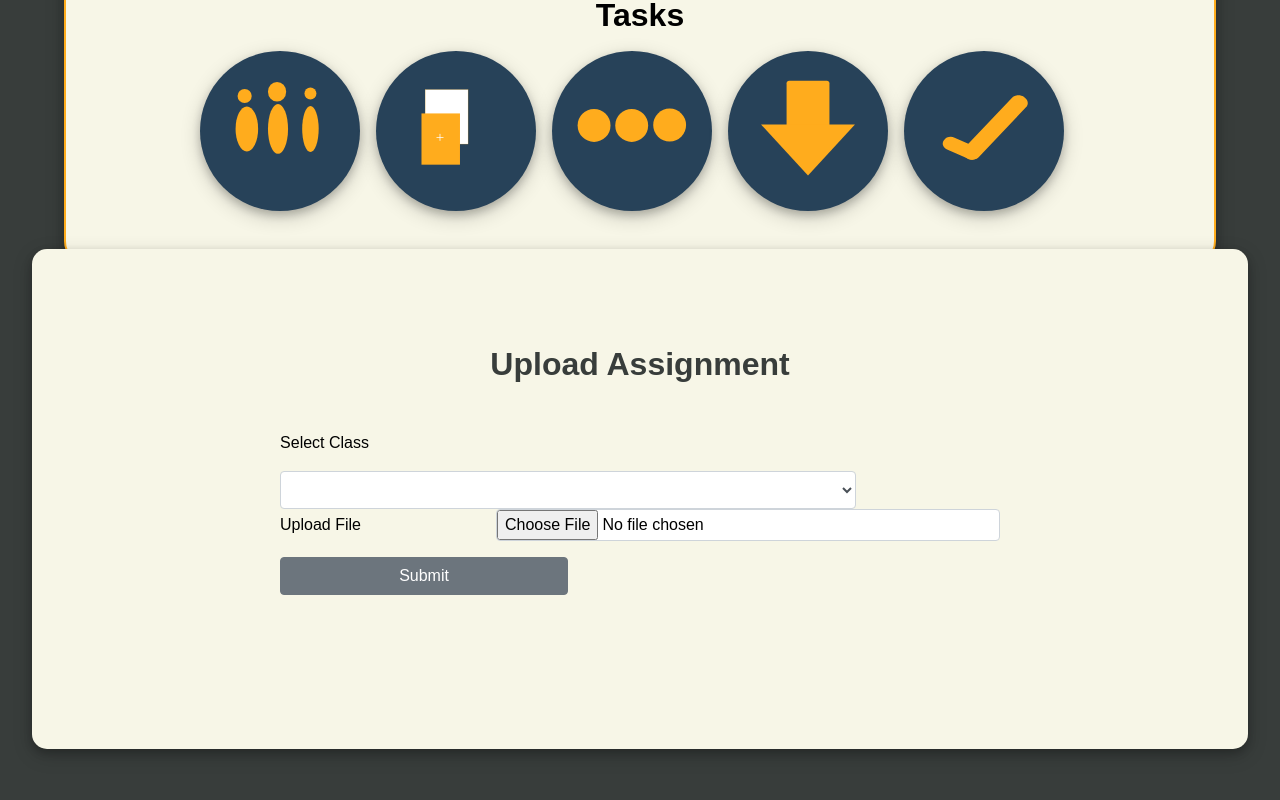
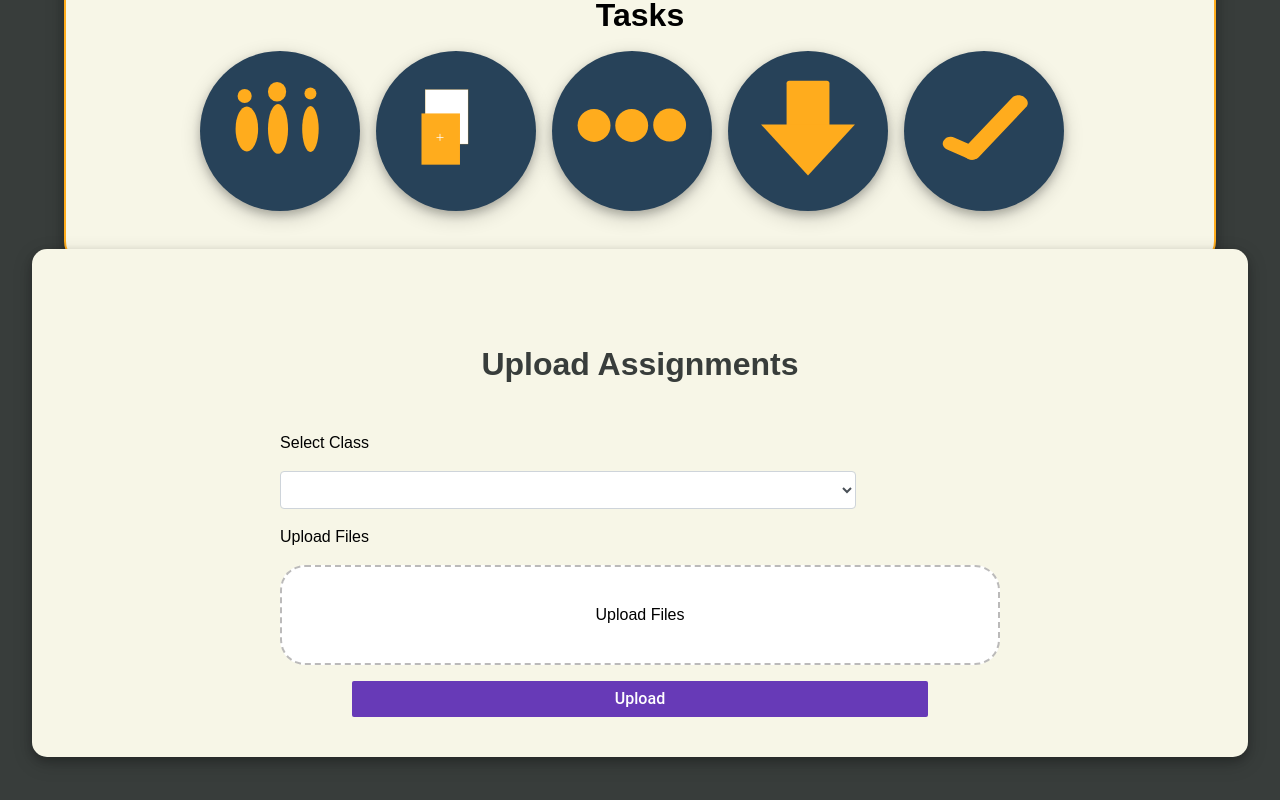
Before and after one commit to hsu-library-project-x/citing-insights-phase-1, a React (Create React App) app in the folder citing-insights/: page /#/tasks/assignments in a window 1280 px wide. Shown: the part 292-1092 px from the top of the page. Built offline with nearby package versions, Linux system fonts and the light colour scheme.

Commit message:
Implemented Intial Dropzone
Intial Dropzone now implemented within Assignment.js, need to add
functionality that will add class data on upload

```diff
--- a/citing-insights/src/Assignments.js
+++ b/citing-insights/src/Assignments.js
@@ -4,16 +4,117 @@
 import './css/App.css';
 import './css/Assignment.css';
 
+import Dropzone from './Dropzone';
+import Progress from './Progress';
 
 // Class to render our homepage
 class Assignment extends Component{
+	constructor(props) {
+	    super(props);
+	    this.state = {
+	        files: [],
+	        uploading: false,
+	        uploadProgress: {},
+	        successfullUploaded: false
+	    };
 
+	    this.onFilesAdded = this.onFilesAdded.bind(this);
+	    this.uploadFiles = this.uploadFiles.bind(this);
+	    this.sendRequest = this.sendRequest.bind(this);
+	    this.renderActions = this.renderActions.bind(this);
+    }
 
+    onFilesAdded(files){
+		this.setState(prevState => ({
+			files: prevState.files.concat(files)
+		}));
+	}
+
+	renderProgress(file) {
+		  const uploadProgress = this.state.uploadProgress[file.name];
+		  if (this.state.uploading || this.state.successfullUploaded) {
+		    return (
+		        <div className="ProgressWrapper">
+			        <Progress progress={uploadProgress ? uploadProgress.percentage : 0} />
+			        <img
+			            className="CheckIcon"
+			            alt="done"
+			            src="baseline-check_circle_outline-24px.svg"
+			            style={{ opacity: uploadProgress && uploadProgress.state === "done" ? 0.5 : 0}}
+			        />
+		        </div>
+		    );
+		}
+	}
+
+	renderActions() {
+		if (this.state.successfullUploaded) {
+		    return (
+		        <button onClick={() => this.setState({ files: [], successfullUploaded: false })}>Clear</button>
+		    );
+		} else {
+		    return (
+		        <button disabled={this.state.files.length < 0 || this.state.uploading} onClick={this.uploadFiles}>Upload</button>
+		    );
+		}
+	}
+
+	async uploadFiles() {
+	    this.setState({ uploadProgress: {}, uploading: true });
+	    const promises = [];
+	    this.state.files.forEach(file => {
+	    	promises.push(this.sendRequest(file));
+	    });
+	  	try {
+	    	await Promise.all(promises);
+	    	this.setState({ successfullUploaded: true, uploading: false });
+	  	} catch (e) {
+	    	// Not Production ready! Do some error handling here instead...
+	    	this.setState({ successfullUploaded: true, uploading: false });
+	  	}
+	}
+
+	sendRequest(file) {
+	 return new Promise((resolve, reject) => {
+		const req = new XMLHttpRequest();
+
+		req.upload.addEventListener("progress", event => {
+		    if (event.lengthComputable) {
+			    const copy = { ...this.state.uploadProgress };
+			    copy[file.name] = {
+			    	state: "pending",
+			    	percentage: (event.loaded / event.total) * 100
+			    };
+			    this.setState({ uploadProgress: copy });
+		    }
+		});
+
+		req.upload.addEventListener("load", event => {
+		    const copy = { ...this.state.uploadProgress };
+		    copy[file.name] = { state: "done", percentage: 100 };
+		    this.setState({ uploadProgress: copy });
+		    resolve(req.response);
+		});
+
+		req.upload.addEventListener("error", event => {
+		    const copy = { ...this.state.uploadProgress };
+		    copy[file.name] = { state: "error", percentage: 0 };
+		    this.setState({ uploadProgress: copy });
+		    reject(req.response);
+		});
+
+		const formData = new FormData();
+		formData.append("file", file, file.name);
+
+		req.open("POST", "http://localhost:5000/upload");
+		req.send(formData);
+	 });
+	}
 	render(){
 		return(
 			/* So far our homepage is just a h1 tag with text */
 			<div class="classes-container assign-container" >
-				<h1>Upload Assignment</h1>
+				<h1>Upload Assignments</h1>
 				<Row>
 					<Col xs="2">
 					</Col>
@@ -30,13 +131,25 @@
 							        <option value="5">Class: 5</option>
 							    </Input>
 							</FormGroup>
-							<FormGroup class="uploadWrapper">
-								<Label for="UploadDoc">Upload File</Label>
-          						<Input type="file" name="paper" id="UploadDoc" required/>
-							</FormGroup>
-							<FormGroup>
-								<Button>Submit</Button>
-							</FormGroup>
+							<div className="Upload">
+        						<span className="Title">Upload Files</span>
+        						<div className="Content">
+          							<div>
+            							<Dropzone onFilesAdded={this.onFilesAdded} disabled={this.state.uploading || this.state.successfullUploaded}/>
+          							</div>
+          							<div className="Files">
+            							{this.state.files.map(file => {
+							              	return (
+								                <div key={file.name} className="Row">
+								                  	<span className="Filename">{file.name}</span>
+								                  	{this.renderProgress(file)}
+								                </div>
+							              	);
+							            })}
+							        </div>
+							    </div>
+							    <div className="Actions">{this.renderActions()}</div>
+							</div>
 						</Form>
 					</Col>
 					<Col xs="2">
--- /dev/null
+++ b/citing-insights/src/Dropzone.js
@@ -0,0 +1,83 @@
+import React, { Component } from 'react'
+import './css/Dropzone.css'
+
+class Dropzone extends Component {
+	constructor(props) {
+		super(props)
+		this.state = {
+			highlight: false
+		};
+	    this.fileInputRef = React.createRef();
+	    this.openFileDialog = this.openFileDialog.bind(this);
+	    this.onFilesAdded = this.onFilesAdded.bind(this);
+	    this.openFileDialog = this.openFileDialog.bind(this);
+	    this.onFilesAdded = this.onFilesAdded.bind(this);
+	    this.onDragOver = this.onDragOver.bind(this);
+	    this.onDragLeave = this.onDragLeave.bind(this);
+	    this.onDrop = this.onDrop.bind(this);
+	}
+
+    openFileDialog() {
+	    if (this.props.disabled) return;
+	    this.fileInputRef.current.click();
+	}
+
+	onFilesAdded(evt) {
+		if (this.props.disabled) return;
+		const files = evt.target.files;
+		if (this.props.onFilesAdded) {
+		    const array = this.fileListToArray(files);
+		    this.props.onFilesAdded(array);
+		}
+	}
+
+	fileListToArray(list) {
+		const array = [];
+		for (var i = 0; i < list.length; i++) {
+		    array.push(list.item(i));
+		}
+		return array;
+	}
+
+	onDragOver(evt) {
+	    evt.preventDefault();
+
+	    if (this.props.disabled) return;
+
+	    this.setState({ hightlight: true });
+	}
+
+	onDragLeave() {
+	    this.setState({ hightlight: false });
+	}
+
+	onDrop(event) {
+	    event.preventDefault();
+
+     	if (this.props.disabled) return;
+
+	    const files = event.dataTransfer.files;
+	    if (this.props.onFilesAdded) {
+	        const array = this.fileListToArray(files);
+	    	this.props.onFilesAdded(array);
+	    }
+	    this.setState({ hightlight: false });
+	}
+
+    render() {
+	    return (
+	      	<div className={`Dropzone ${this.state.hightlight ? "Highlight" : ""}`}
+	      		onDragOver={this.onDragOver}
+	      		onDragLeave={this.onDragLeave}
+	      		onDrop={this.onDrop}
+	      		onClick={this.openFileDialog}
+	      		style={{ cursor: this.props.disabled ? "default" : "pointer" }}>
+
+	        	<input ref={this.fileInputRef} className="FileInput" type="file" multiple onChange={this.onFilesAdded}/>
+	        	<span>Upload Files</span>
+	      	</div>
+	    );
+    }
+}
+
+export default Dropzone
--- /dev/null
+++ b/citing-insights/src/Progress.js
@@ -0,0 +1,21 @@
+import React, { Component } from 'react'
+import './css/Progress.css'
+
+class Progress extends Component {
+  constructor(props) {
+    super(props)
+    this.state = {}
+  }
+  render() {
+    return (
+      <div className="ProgressBar">
+        <div
+          className="Progress"
+          style={{ width: this.props.progress + '%' }}
+        />
+      </div>
+    )
+  }
+}
+
+export default Progress
--- a/citing-insights/src/Tasks.js
+++ b/citing-insights/src/Tasks.js
@@ -49,7 +49,7 @@
 
 	// ---------WHAT DOES THIS DO
 	changeName(evt){
-		const id = evt.target.getAttribute("id");
+		const id = evt.target.id;
 		let head = document.getElementById("headTitle");
 		head.innerHTML = id;
 	}
@@ -58,50 +58,48 @@
 	render(){
 		return(
 			<div id="MainContainer">
-
 				<div class="mainCollapse">
 					<div class="miniCircle" onClick={CollapseMain}></div>
 				</div>
-
 				<HashRouter>
 					<div class="sidebar" id="SideBar">
 						<h1 class="head-1 head-2" id="headTitle">Tasks</h1>
 						<div class="button-container">
 							<Link to="/tasks/classes">
-								<button class="menuButton" id="Class" onClick={this.changeName}>
-								<img alt="classesIcon" src={addClass} />
+								<button class="menuButton" onClick={this.changeName}>
+								<img alt="classesIcon" id="Class" src={addClass} />
 									Manage Courses
 								</button>
 							</Link>
 						</div>
 						<div class="button-container">
 							<Link to="/tasks/assignments">
-								<button class="menuButton" id="Assignments" onClick={this.changeName}>
-								<img alt="assignmentIcon" src={addAssignment} />
+								<button class="menuButton" onClick={this.changeName}>
+								<img alt="assignmentIcon" id="Assignments" src={addAssignment} />
 									Manage Assignments
 								</button>
 							</Link>
 						</div>
 						<div class="button-container">
 							<Link to="/tasks/continue">
-								<button class="menuButton" id="Analyze" onClick={this.changeName}>
-								<img alt="continueIcon" src={Continue} />
+								<button class="menuButton" onClick={this.changeName}>
+								<img alt="continueIcon" id="Analyze" src={Continue} />
 									Continue
 								</button>
 							</Link>
 						</div>
 						<div class="button-container">
 							<Link to="/tasks/download">
-								<button class="menuButton" id="Download" onClick={this.changeName}>
-								<img alt="downloadIcon" src={download} />
+								<button class="menuButton" onClick={this.changeName}>
+								<img alt="downloadIcon" id="Download" src={download} />
 									Download
 								</button>
 							</Link>
 						</div>
 						<div class="button-container">
 							<Link to="/tasks/rubric">
-								<button class="menuButton" id="Rubric" onClick={this.changeName}>
-								<img alt="rubricIcon" src={rubric} />
+								<button class="menuButton" onClick={this.changeName}>
+								<img alt="rubricIcon" id="Rubric" src={rubric} />
 									Manage Rubrics
 								</button>
 							</Link>
--- a/citing-insights/src/css/Assignment.css
+++ b/citing-insights/src/css/Assignment.css
@@ -5,7 +5,6 @@
 }
 
 .assign-container{
-	height: 500px;
 	background-color: #F7F6E7;
 	color: black;
 	border-radius: 15px;
@@ -46,3 +45,64 @@
 .btn{
 	width: 100%;
 }
+
+.Filename {
+  margin-bottom: 8px;
+  font-size: 16px;
+  color: #555;
+}
+
+.Row {
+  display: flex;
+  flex: 1;
+  flex-direction: column;
+  justify-content: space-between;
+  height: 50px;
+  padding: 8px;
+  overflow: hidden;
+  box-sizing: border-box;
+}
+
+.CheckIcon {
+  opacity: 0.5;
+  margin-left: 32px;
+}
+
+.ProgressWrapper {
+  display: flex;
+  flex: 1;
+  flex-direction: row;
+  align-items: center;
+}
+
+.Upload button {
+  font-family: 'Roboto medium', sans-serif;
+  font-size: 16px;
+  display: inline-block;
+  height: 36px;
+  width: 80%;
+  padding: 6px 16px;
+  line-height: 1.42857143;
+  text-align: center;
+  white-space: nowrap;
+  vertical-align: middle;
+  -ms-touch-action: manipulation;
+  touch-action: manipulation;
+  cursor: pointer;
+  -webkit-user-select: none;
+  -moz-user-select: none;
+  -ms-user-select: none;
+  user-select: none;
+  border: 0;
+  border-radius: 2px;
+  background: rgba(103, 58, 183, 1);
+  color: #fff;
+  outline: 0;
+  margin-left: 10%;
+  margin-right: 10%;
+}
+
+button:disabled {
+  background: rgb(189, 189, 189);
+  cursor: default;
+}
--- /dev/null
+++ b/citing-insights/src/css/Dropzone.css
@@ -0,0 +1,30 @@
+.Upload{
+  margin-top: 1em;
+}
+.Upload .Dropzone {
+  height: 100px;
+  background-color: #fff;
+  border: 2px dashed rgb(187, 186, 186);
+  border-radius: 25px;
+  display: flex;
+  align-items: center;
+  justify-content: center;
+  flex-direction: column;
+  font-size: 16px;
+  margin-top: 1em;
+  margin-bottom: 1em;
+}
+
+.Upload .FileInput {
+  display: none;
+}
+
+.Upload .Icon {
+  opacity: 0.3;
+  height: 64px;
+  width: 64px;
+}
+
+.Upload .Highlight {
+  background-color: rgb(188, 185, 236);
+}
--- /dev/null
+++ b/citing-insights/src/css/Progress.css
@@ -0,0 +1,13 @@
+.Upload .ProgressBar {
+  width: 100%;
+  height: 8px;
+  background-color: rgb(183, 155, 229);
+  border-radius: 5px;
+}
+
+.Upload .Progress {
+  background-color: rgba(103, 58, 183, 1);
+  height: 100%;
+  margin: 0;
+  border-radius: 5px;
+}
```
